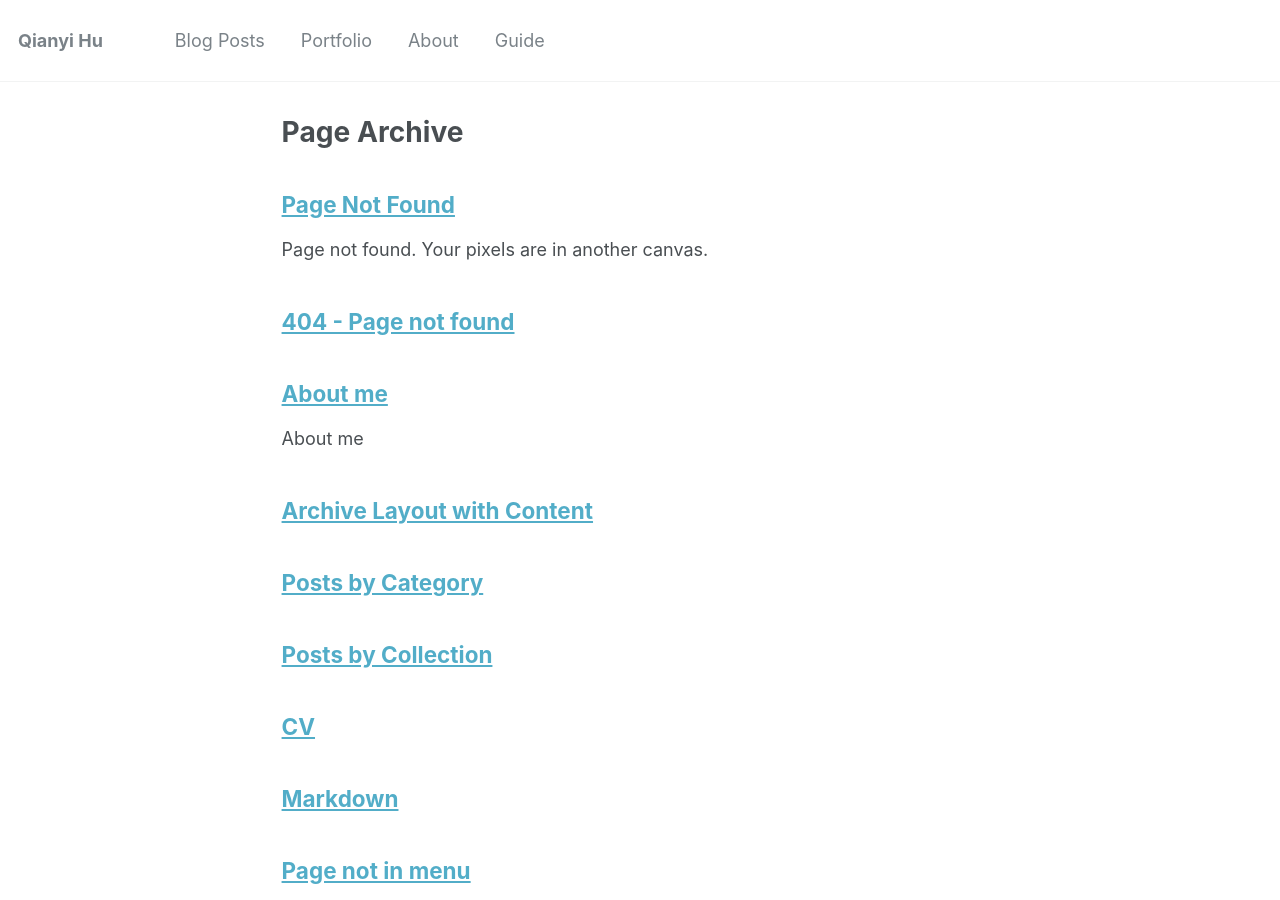
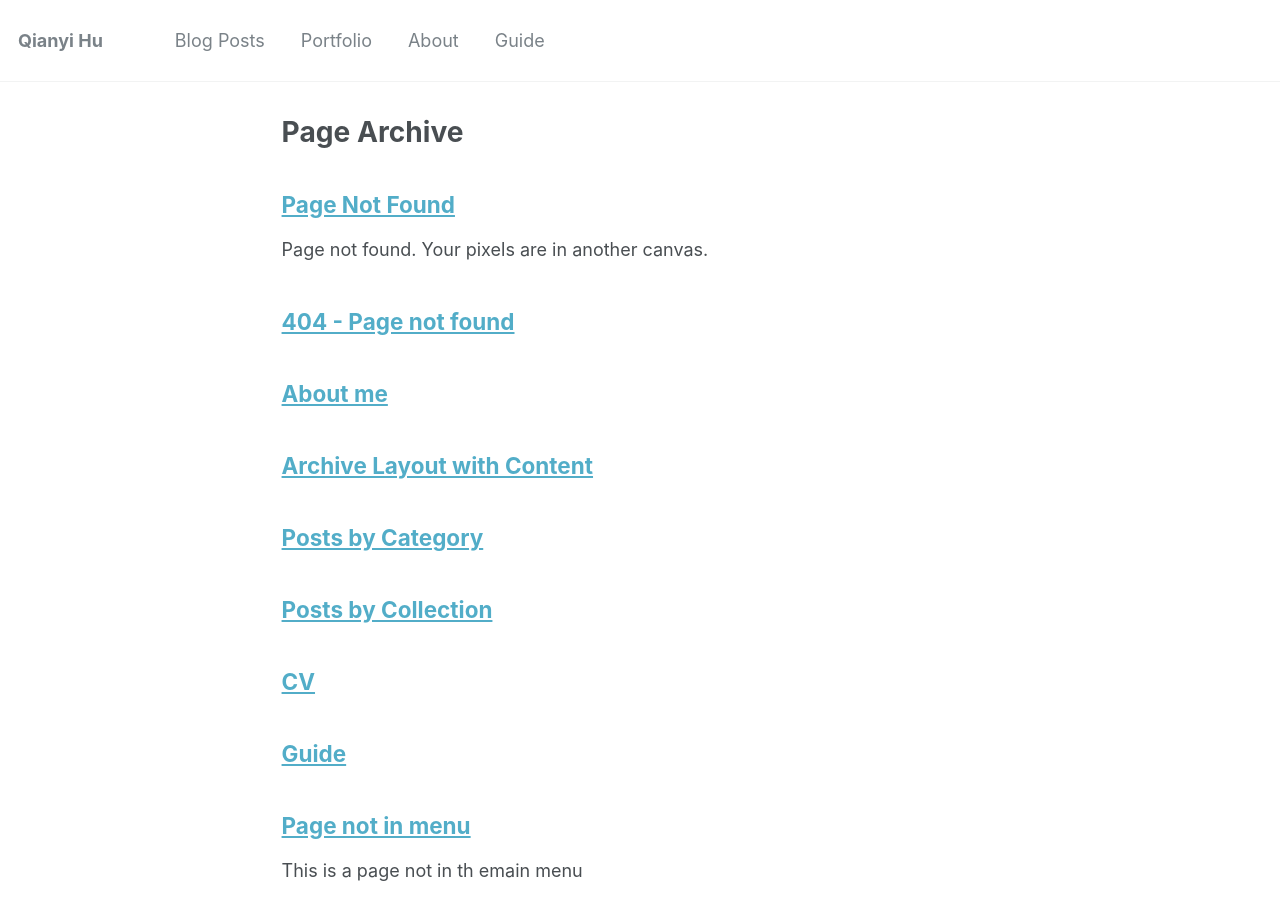
Before and after one commit to QianyiHu/qianyihu.github.io, a Jekyll site: the page built from _pages/page-archive.html, in a window 1280 px wide and 900 px high. Built offline with Jekyll 4.4.1, drawn with Linux system fonts in a browser that asks for light colours.

Commit message:
fix redirecting error

```diff
--- a/_pages/about.md
+++ b/_pages/about.md
@@ -1,11 +1,9 @@
 ---
 permalink: /about/
 title: "About me"
-excerpt: "About me"
 author_profile: true
 redirect_from:
-  - /about/
-  - /about.html
+  - /about-me.html
 ---
 
 A place for me to document, reflect, and mostly just ranting.
--- a/_pages/markdown.md
+++ b/_pages/markdown.md
@@ -1,6 +1,6 @@
 ---
 permalink: /markdown/
-title: "Markdown"
+title: "Guide"
 author_profile: true
 redirect_from:
   - /md/
```
